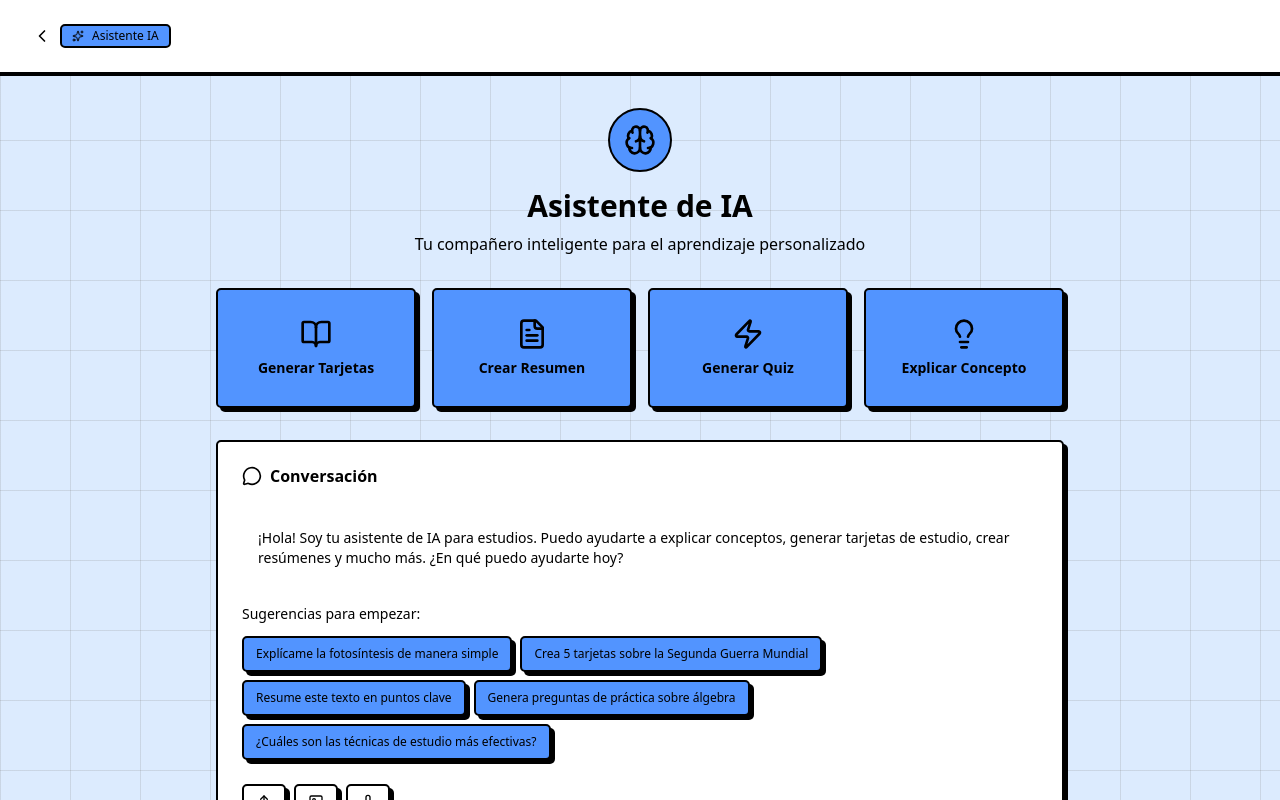
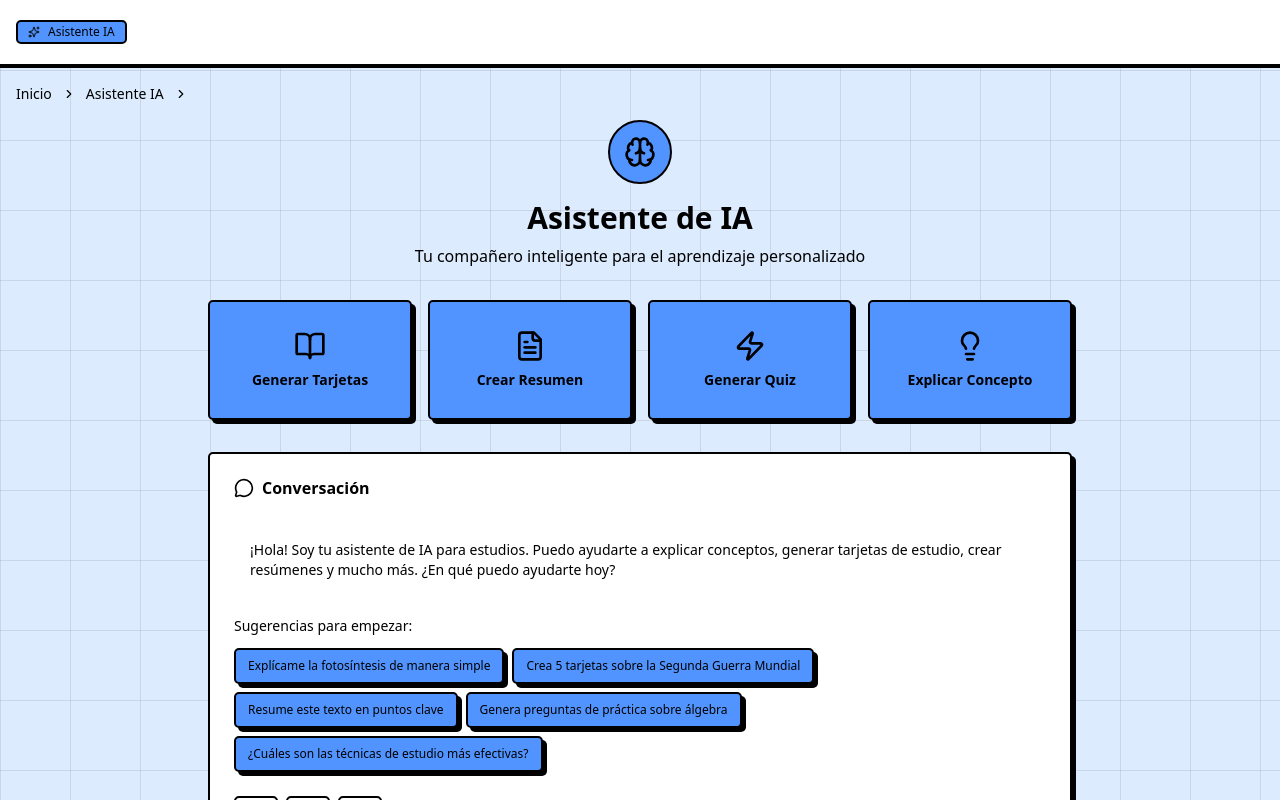
Before and after one commit to Garcia0404/StudIA, a Next.js app: page /ai-assistant in a window 1280 px wide. Shown: the top 800 px of the page. Built offline with nearby package versions, Linux system fonts and the light colour scheme.

Commit message:
improved UI and styles

```diff
--- a/src/app/ai-assistant/components/AIHeader.tsx
+++ b/src/app/ai-assistant/components/AIHeader.tsx
@@ -1,23 +1,20 @@
 import Link from "next/link";
 import { Badge } from "@/components/ui/badge";
-import { ChevronLeft, Sparkles } from "@/lib/icons";
+import { Sparkles } from "@/lib/icons";
 import React from "react";
 
 export const AIHeader: React.FC = () => (
   <header className="sticky top-0 z-50 bg-white border-b-4">
-    <div className="container mx-auto px-6 py-4">
+    <div className="container mx-auto px-4 py-5">
       <nav className="flex items-center justify-between">
         <Link
           href="/dashboard"
-          className="flex items-center p-2 gap-2 rounded-lg transition-colors"
+          className="flex items-center gap-2 rounded-lg transition-colors"
         >
-          <ChevronLeft className="size-5" />
-          <div className="flex items-center space-x-2">
-            <Badge className="flex items-center gap-2">
-              <Sparkles className="size-5" />
-              Asistente IA
-            </Badge>
-          </div>
+          <Badge className="flex items-center gap-2">
+            <Sparkles className="size-5" />
+            Asistente IA
+          </Badge>
         </Link>
       </nav>
     </div>
--- a/src/app/ai-assistant/page.tsx
+++ b/src/app/ai-assistant/page.tsx
@@ -6,6 +6,7 @@ import { AIPageHeader } from "./components/AIPageHeader";
 import { QuickActions } from "./components/QuickActions";
 import { ChatInterface } from "./components/ChatInterface";
 import { FeaturesInfo } from "./components/FeaturesInfo";
+import { Breadcrumb, BreadcrumbItem, BreadcrumbLink, BreadcrumbList, BreadcrumbSeparator } from "@/components/ui/breadcrumb";
 
 interface Message {
   id: number;
@@ -67,8 +68,21 @@ export default function AIAssistantPage() {
   return (
     <div className="min-h-screen bg-[linear-gradient(to_right,#80808033_1px,transparent_1px),linear-gradient(to_bottom,#80808033_1px,transparent_1px)] bg-[size:70px_70px]">
       <AIHeader />
-
-      <div className="container mx-auto px-6 py-8 max-w-4xl">
+      <div className="container mx-auto">
+        <Breadcrumb className="px-4 pt-4">
+          <BreadcrumbList>
+            <BreadcrumbItem>
+              <BreadcrumbLink href="/dashboard">Inicio</BreadcrumbLink>
+            </BreadcrumbItem>
+            <BreadcrumbSeparator />
+            <BreadcrumbItem>
+              <BreadcrumbLink href="/ai-assistant">Asistente IA</BreadcrumbLink>
+            </BreadcrumbItem>
+            <BreadcrumbSeparator />
+          </BreadcrumbList>
+        </Breadcrumb>
+      </div>
+      <div className="container mx-auto px-4 pt-4 pb-8 max-w-4xl">
         <AIPageHeader />
         <QuickActions />
         <ChatInterface
--- a/src/app/dashboard/page.tsx
+++ b/src/app/dashboard/page.tsx
@@ -53,7 +53,7 @@ export default function DashboardPage() {
     <div className="bg-[linear-gradient(to_right,#80808033_1px,transparent_1px),linear-gradient(to_bottom,#80808033_1px,transparent_1px)] bg-[size:70px_70px] min-h-screen">
       {/* Header */}
       <DashboardHeader user={user} />
-      <div className="container mx-auto px-6 py-8">
+      <div className="container mx-auto px-4 py-8">
         {/* Welcome Section */}
         <WelcomeSection user={user} />
         {/* Quick Actions */}
--- a/src/app/flashcards/create/page.tsx
+++ b/src/app/flashcards/create/page.tsx
@@ -140,9 +140,6 @@ export default function CreateCardPage() {
               <BreadcrumbLink href="/flashcards">Tarjetas</BreadcrumbLink>
             </BreadcrumbItem>
             <BreadcrumbSeparator />
-            <BreadcrumbItem>
-              <BreadcrumbLink>Crear</BreadcrumbLink>
-            </BreadcrumbItem>
           </BreadcrumbList>
         </Breadcrumb>
       </div>
--- a/src/app/notes/create/components/NoteHeader.tsx
+++ b/src/app/notes/create/components/NoteHeader.tsx
@@ -23,7 +23,8 @@ export const NoteHeader: React.FC<NoteHeaderProps> = ({
               <FileText className="size-5" />
             </div>
             <span className="text-xl font-bold">
-              Nueva <span className="max-sm:hidden">Nota</span>
+              <span className="max-sm:hidden">Nueva</span>
+              Nota
             </span>
           </div>
         </Link>
--- a/src/app/notes/create/components/TextEditor.tsx
+++ b/src/app/notes/create/components/TextEditor.tsx
@@ -101,7 +101,7 @@ Puedes usar:
 - Y mucho más..."
         value={content}
         onChange={(e) => onContentChange(e.target.value)}
-        className="min-h-[400px] rounded-t-none border-t-0 resize-none focus-visible:ring-0 focus-visible:ring-offset-0"
+        className="min-h-64 sm:min-h-[400px] rounded-t-none border-t-0 resize-none focus-visible:ring-0 focus-visible:ring-offset-0"
       />
     </CardContent>
   </Card>
--- a/src/app/notes/create/page.tsx
+++ b/src/app/notes/create/page.tsx
@@ -106,6 +106,7 @@ export default function CreateNotePage() {
             <BreadcrumbItem>
               <BreadcrumbLink href="/notes">Notas</BreadcrumbLink>
             </BreadcrumbItem>
+            <BreadcrumbSeparator />
           </BreadcrumbList>
         </Breadcrumb>
       </div>
```
